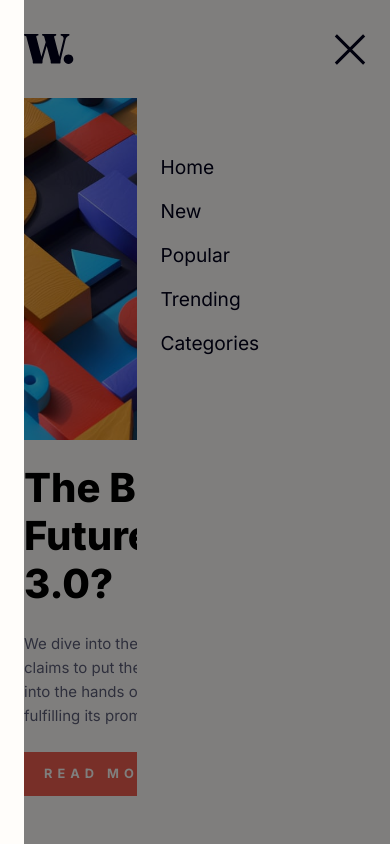
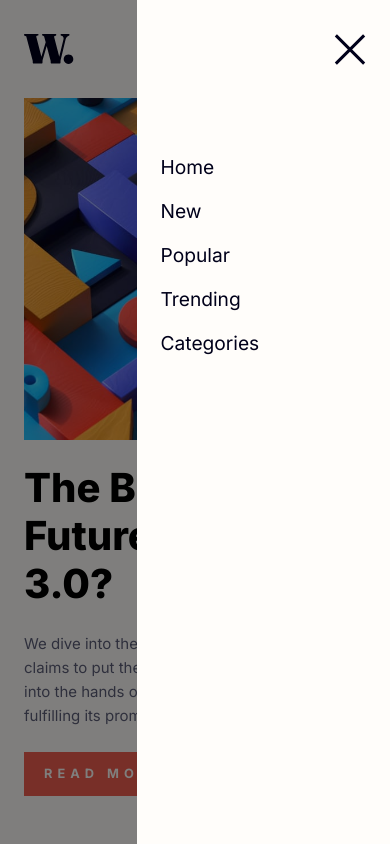
Before and after one commit to chrispycrust/news-homepage, a plain HTML site: page index.html in a window 390 px wide. Both pictures are taken after a click on the button 346 px from the left and 49 px from the top of the page. Shown: the top 844 px of the page. Drawn offline with Linux system fonts and the light colour scheme.

Commit message:
Fix screen and mobile menu interaction
Both mobile menu (.nav-expanded) and screen are positioned elements. Screen sits on top of menu by default. Pull mobile menu forward with z-index value

Fix white gap next to screen with negative margin value

```diff
--- a/index.css
+++ b/index.css
@@ -164,14 +164,15 @@ nav ul {
 }
 
 .nav-expanded {
-    display: none;
+    position: fixed;
     min-width: 65%;
     padding: 24px;
     height: 100%;
-    position: fixed;
     top: 0;
     right: 0;
     background-color: var(--primary);
+    display: none;
+    z-index: 1;
 }
 
 nav button {
@@ -197,8 +198,7 @@ button.nav-close {
     width: 100%;
     top: 0;
     opacity: 0.5;
-    padding: 0;
-    margin: 0;
+    margin-left: -200px;
     display: none;
 }
 
```
Also changed, not shown: 1 other file.
